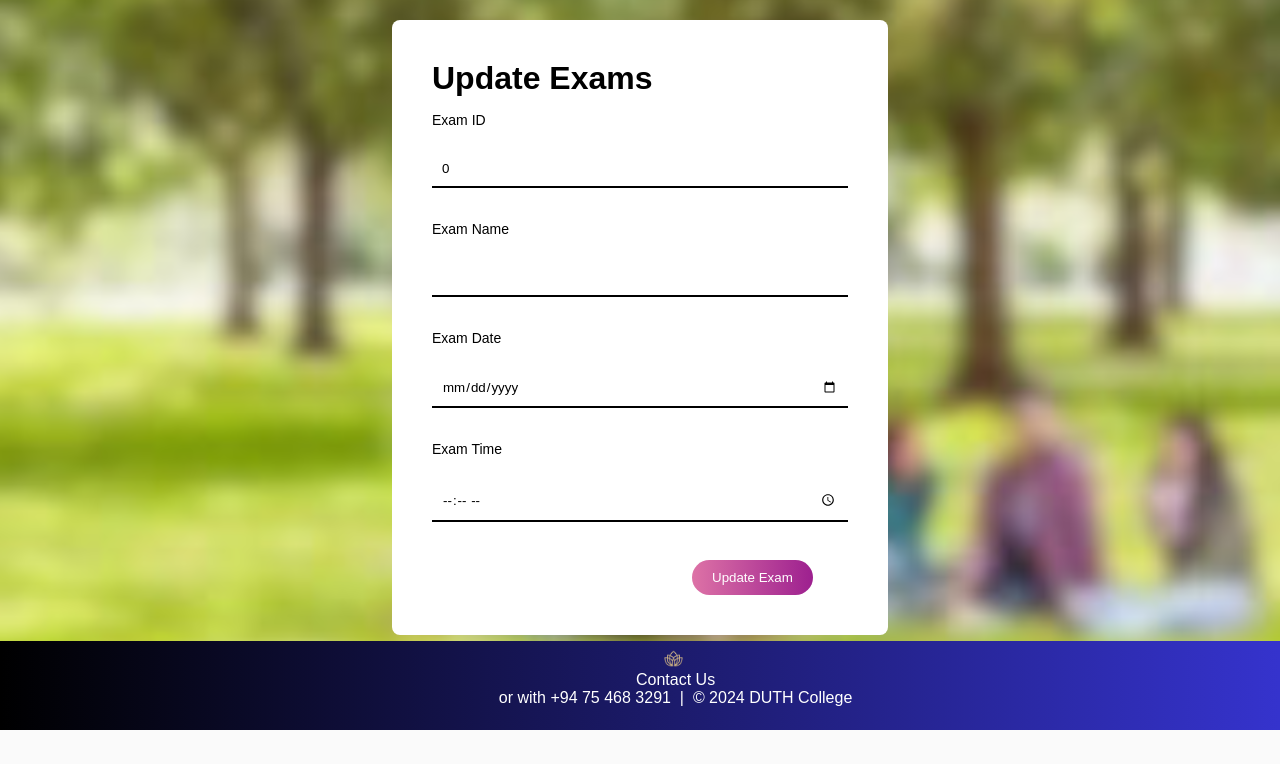
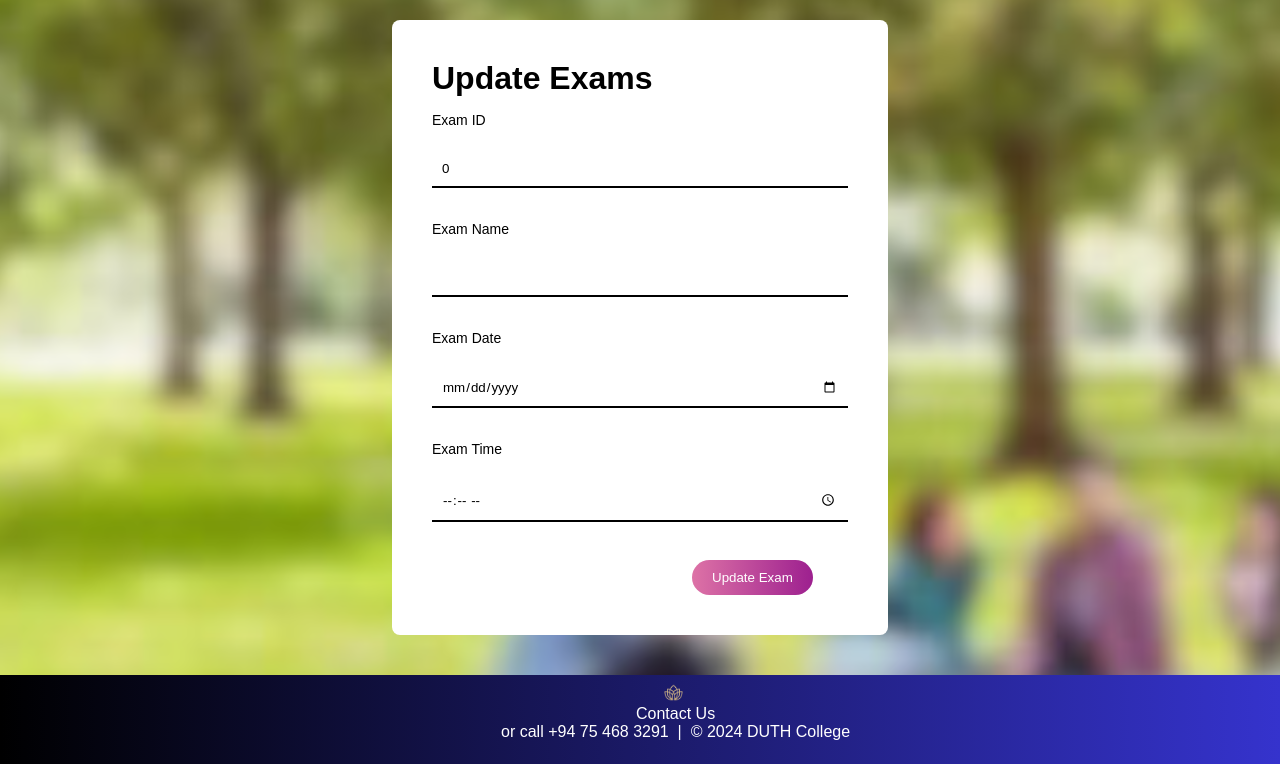
Before and after one commit to uvindusl/dmwcw, a PHP site: page /updateexams.php in a window 1280 px wide. Shown: the part 70-834 px from the top of the page. Before the commit the page ends 800 px from the top, so only its background shows below. Run offline with PHP 8.4, Linux system fonts and the light colour scheme.

Commit message:
change the lot of things

```diff
--- a/addexams.css
+++ b/addexams.css
@@ -170,32 +170,33 @@ nav ul li ul li a:hover
     background-image: linear-gradient(to right, #a359a0, #6141ac);
 }
 
-.footer
-{
+footer {
     background-image: linear-gradient(to right, #000000, #3533cd);
     color: #fff;
     text-align: center;
     padding: 5px 10px;
-    position: fixed;
+    margin-top: 20px;
+    position: relative;
+    margin-right: 20px;
     bottom: 0;
     width: 100%;
+    display: flex;
+    justify-content: center;
+    align-items: center;
 }
 
-.footer a
-{
+footer img {
+    height: 25px;
+    vertical-align: middle;
+    margin-right: 5px;
+}
+
+footer a {
     color: #fff;
     text-decoration: none;
     margin: 0 10px;
 }
 
-.footer a:hover
-{
+footer  a:hover {
     text-decoration: underline;
 }
-
-.footer img
-{
-    height: 25px;
-    vertical-align: middle;
-    margin-right: 5px;
-}
--- a/updateexams.php
+++ b/updateexams.php
@@ -4,7 +4,7 @@ $sname = "localhost";
 $uname = "root";
 $pass = "";
 $dbname = "dmw_cw";
-$conn = mysqli_connect($sname, $uname, $pass, $dbname, 3307);
+$conn = mysqli_connect($sname, $uname, $pass, $dbname);
 
 if (!$conn) {
     die("Connection failed: " . mysqli_connect_error());
@@ -113,13 +113,13 @@ if ($exam_id > 0) {
             </form>
         </div>
     </div>
-    <div class = "footer">
+    <footer class="footer">
             <pre>
-                <img src="Images/Untitled_design__2_-removebg-preview.png" alt = "Institute logo">
-                <a href = "mailto:programes@nibm.lk">Contact Us</a>
-                or with +94 75 468 3291  |  &copy; 2024 DUTH College
+                <img src="Images/logo.png" alt="Institute logo">
+                <a href="mailto:programes@nibm.lk">Contact Us</a>
+                or call +94 75 468 3291  |  &copy; 2024 DUTH College
             </pre>
-        </div>
+        </footer>
 </body>
 </html>
 
```
